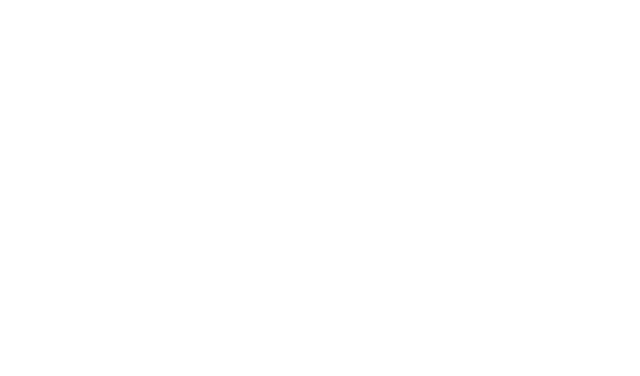
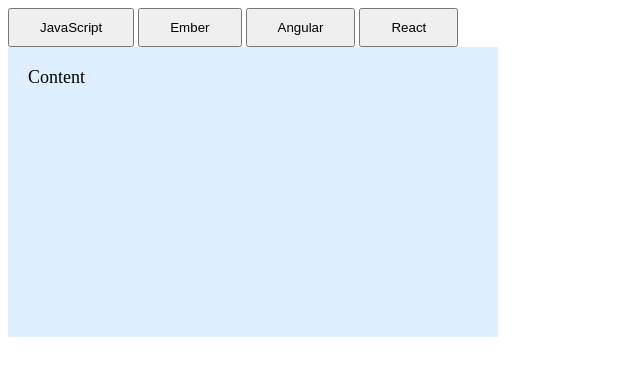
Before and after one commit to JesseSoldat/tabular-buttons, a plain HTML site: page buttonTab/index.html in a window 1280 px wide. Shown: the whole page, without its empty margins (0-640 px from the left). Drawn offline with Linux system fonts and the light colour scheme.

Commit message:
basic css and html finished

```diff
--- a/buttonTab/index.html
+++ b/buttonTab/index.html
@@ -5,6 +5,15 @@
   <link rel="stylesheet" type="text/css" href="main.css">
 </head>
 <body>
+<div id="mymenu">
+  <div id="btn_marker"></div>
+    <button id="btn1" onclick="loadContent(this)">JavaScript</button>
+    <button id="btn2" onclick="loadContent(this)">Ember</button>
+    <button id="btn3" onclick="loadContent(this)">Angular</button>
+    <button id="btn4" onclick="loadContent(this)">React</button>
+  </div>
+  <div id="mycontent">Content</div>
+
 
 <script src="main.js"></script>
 </body>
--- a/buttonTab/main.css
+++ b/buttonTab/main.css
@@ -0,0 +1,21 @@
+#mycontent {
+  font-size: 18px;
+  border: : #000 1px solid;
+  width: 450px;
+  height: 250px;
+  padding: 20px;
+  background-color: #DFEFFF;
+
+}
+#mymenu > button {
+  padding: 10px 30px;
+}
+#btn_marker {
+  position: absolute;
+  border: #000 1px solid;
+  border-bottom: none;
+  width: 0px;
+  top: 67px;
+  display: none;
+  transition: left .5s ease 0s, width .5s linear 0s;
+}
```
